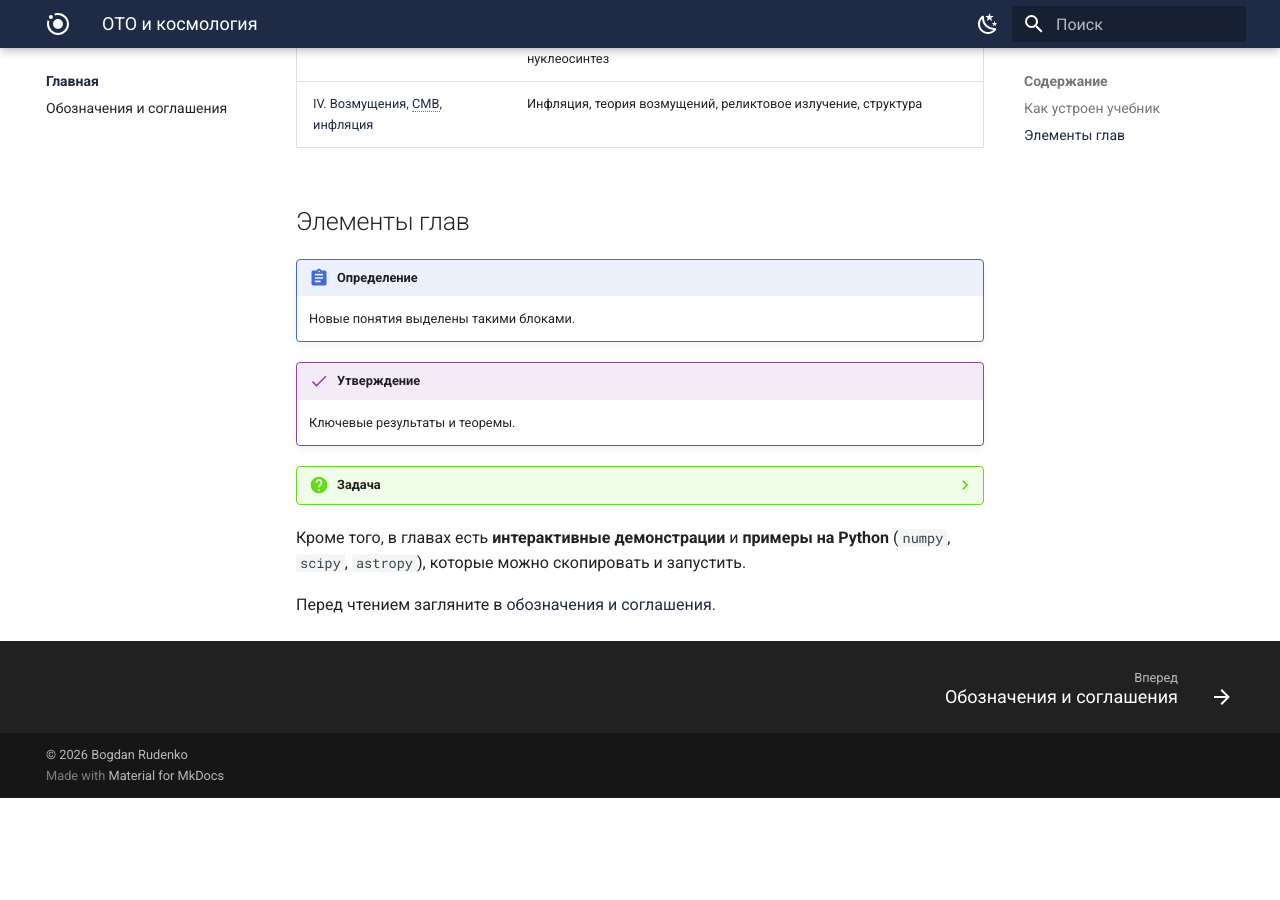
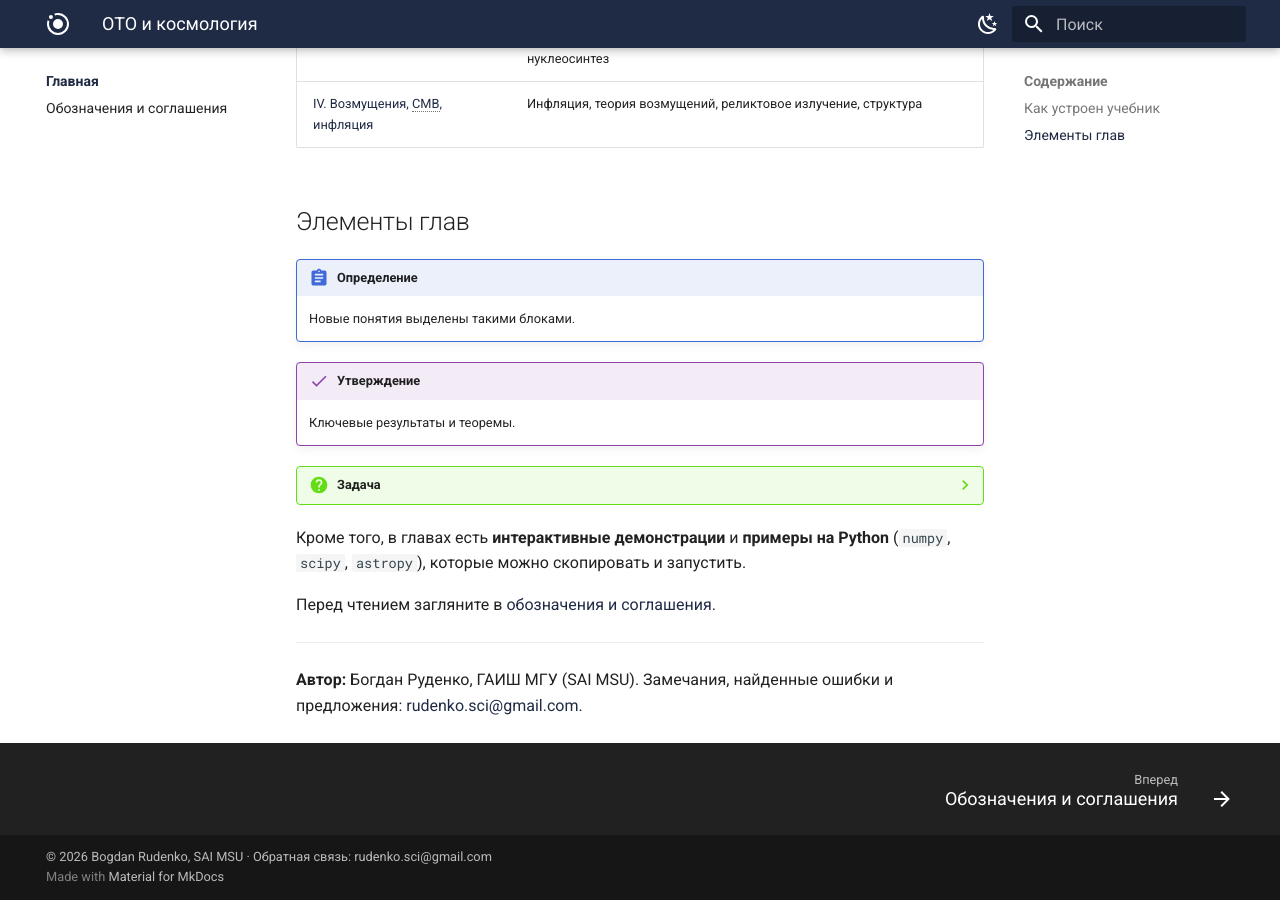
Before and after one commit to RudenkoBogdan/gr-cosmology, an MkDocs documentation site: the page built from docs/index.md, in a window 1280 px wide and 900 px high, scrolled down 537 px. Built offline with MkDocs 1.6.1 and Material for MkDocs 9.7.7, drawn with Linux system fonts in a browser that asks for light colours; before the commit the page ends 1335 px from its top, so only the background shows below that.

Commit message:
Авторство: SAI MSU и почта для обратной связи
Co-Authored-By: Claude Opus 5.5 <noreply@anthropic.com>

```diff
--- a/docs/index.md
+++ b/docs/index.md
@@ -28,3 +28,8 @@
 (`numpy`, `scipy`, `astropy`), которые можно скопировать и запустить.
 
 Перед чтением загляните в [обозначения и соглашения](conventions.md).
+
+---
+
+**Автор:** Богдан Руденко, ГАИШ МГУ (SAI MSU).
+Замечания, найденные ошибки и предложения: [rudenko.sci@gmail.com](mailto:rudenko.sci@gmail.com).
--- a/mkdocs.yml
+++ b/mkdocs.yml
@@ -2,7 +2,7 @@ site_name: ОТО и космология
 site_description: Учебник-хендбук по общей теории относительности и космологии
 site_author: Bogdan Rudenko
 docs_dir: docs
-copyright: © 2026 Bogdan Rudenko
+copyright: '© 2026 Bogdan Rudenko, SAI MSU · Обратная связь: <a href="mailto:rudenko.sci@gmail.com">rudenko.sci@gmail.com</a>'
 
 theme:
   name: material
```
